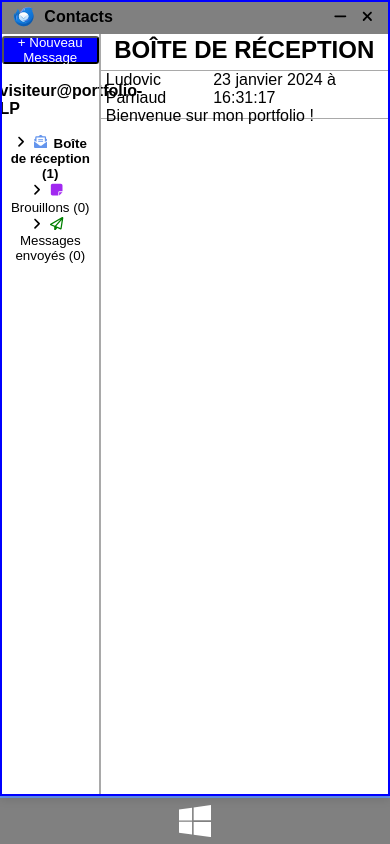
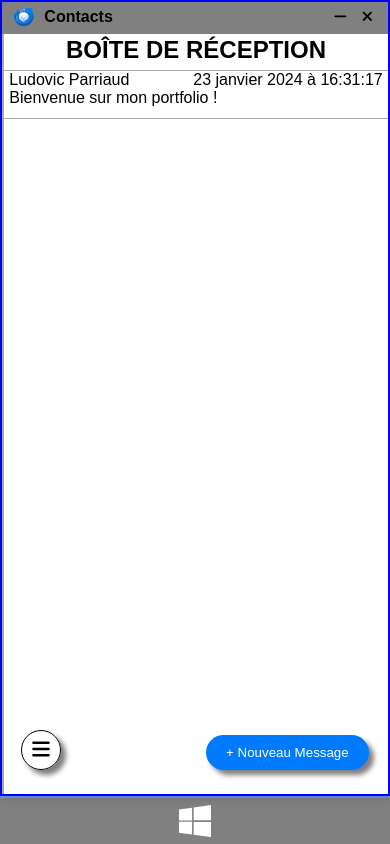
Before and after one commit to wtfshenei/ocr12-portfolio, a React (Create React App) app: page /desktop in a window 390 px wide. Both pictures are taken after a click on the element "Contacts". Built offline with nearby package versions, Linux system fonts and the light colour scheme; a web font is replaced by a local one.

Commit message:
fix(Mobile): MaJ des apps

```diff
--- /dev/null
+++ b/src/components/utils/icons/menu/menuIcon.jsx
@@ -0,0 +1,14 @@
+import React from 'react';
+
+const MenuIcon = () => {
+    return (
+        <div>
+            <svg xmlns="http://www.w3.org/2000/svg" viewBox="0 0 448 512" width="1.5em" height="1.5em">
+                <path
+                    d="M0 96C0 78.3 14.3 64 32 64H416c17.7 0 32 14.3 32 32s-14.3 32-32 32H32C14.3 128 0 113.7 0 96zM0 256c0-17.7 14.3-32 32-32H416c17.7 0 32 14.3 32 32s-14.3 32-32 32H32c-17.7 0-32-14.3-32-32zM448 416c0 17.7-14.3 32-32 32H32c-17.7 0-32-14.3-32-32s14.3-32 32-32H416c17.7 0 32 14.3 32 32z"/>
+            </svg>
+        </div>
+    );
+};
+
+export default MenuIcon;
--- a/src/containers/apps/thunderbird/thunderbird.jsx
+++ b/src/containers/apps/thunderbird/thunderbird.jsx
@@ -5,7 +5,7 @@ import {
     ContentLeftWrapper,
     ContentRightBar,
     ContentRightDisplay,
-    ContentRightWrapper,
+    ContentRightWrapper, FloatingMessageButton,
     MailingServiceButton,
     MailingServiceSpan,
     MailVisitor,
@@ -28,6 +28,8 @@ import {useDispatch, useSelector} from "react-redux";
 import {saveDraft, sendMail, setEditDraft} from "../../../redux/emails/emailsSlice";
 import AngleDown from "../../../components/utils/icons/angles/angleDown";
 import AngleRight from "../../../components/utils/icons/angles/angleRight";
+import CheckContent from "../../../components/checkContent/checkContent";
+import {useMobile} from "../../../mobile/utils/MobileContext";
 
 const Thunderbird = () => {
     const [activeFeature, setActiveFeature] = useState('InboxContent')
@@ -36,6 +38,9 @@ const Thunderbird = () => {
     const sentMessagesInStore = useSelector(state => state.mails.sentMessages)
     const [isEditingDraft, setIsEditingDraft] = useState(false)
     const [draftToEdit, setDraftToEdit] = useState(null)
+    const isMobile = useMobile()
+    const showFloatingMessageButton = isMobile && activeFeature !== 'NewMessageContent'
+    // const showNewMessageButtonDefault = !isMobile || activeFeature === 'NewMessageContent'
 
     useEffect(() => {
         const draftsFromLocalStorage = localStorage.getItem('drafts');
@@ -82,17 +87,17 @@ const Thunderbird = () => {
 
     const renderContent = () => {
         if (isEditingDraft) {
-            return <NewMessageContent draft={draftToEdit} onDraftSend={handleDraftSent} />
+            return <NewMessageContent draft={draftToEdit} onDraftSend={handleDraftSent}/>
         }
         switch (activeFeature) {
             case 'InboxContent':
-                return <InboxContent />
+                return <InboxContent/>
             case 'DraftContent':
-                return <DraftContent onEditDraft={handleEditDraft} />
+                return <DraftContent onEditDraft={handleEditDraft}/>
             case 'SentMessagesContent':
-                return <SentMessagesContent />
+                return <SentMessagesContent/>
             case 'NewMessageContent':
-                return <NewMessageContent />
+                return <NewMessageContent/>
             default:
                 return null
         }
@@ -100,42 +105,53 @@ const Thunderbird = () => {
 
     return (
         <ContentContainer>
-            <ContentLeftWrapper>
+            <CheckContent>
+                <ContentLeftWrapper isMobile={isMobile}>
+                    {!isMobile && (
                         <ContentLeftBar>
-                    <NewMessageButton onClick={() => handleSetActiveFeature('NewMessageContent', 'Nouveau Message')}>+ Nouveau Message</NewMessageButton>
+                            <NewMessageButton onClick={() => handleSetActiveFeature('NewMessageContent', 'Nouveau Message')}>
+                                + Nouveau Message
+                            </NewMessageButton>
                         </ContentLeftBar>
+                    )}
                     <MenuLeft>
                         <MenuTitleLeft>
-                        <AngleDown />
-                        <Envelope color={theme.colors.color1} />
+                            <AngleDown/>
+                            <Envelope color={theme.colors.color1}/>
                             <MailVisitor>visiteur@portfolio-LP</MailVisitor>
                         </MenuTitleLeft>
                         <MenuItemsLeft>
                             <li onClick={() => handleSetActiveFeature('InboxContent', 'Boîte de réception')}>
                                 <MailingServiceButton active={activeFeature === 'InboxContent'}>
-                                <AngleRight />
-                                <Inbox color={theme.colors.color1} />
+                                    <AngleRight/>
+                                    <Inbox color={theme.colors.color1}/>
                                     <MailingServiceSpan>Boîte de réception (1)</MailingServiceSpan>
                                 </MailingServiceButton>
                             </li>
                             <li onClick={() => handleSetActiveFeature('DraftContent', 'Brouillons')}>
                                 <MailingServiceButton active={activeFeature === 'DraftContent'}>
-                                <AngleRight />
-                                <Note color={theme.colors.color11} />
+                                    <AngleRight/>
+                                    <Note color={theme.colors.color11}/>
                                     <MailingServiceSpan>Brouillons ({useSelector(state => state.mails.drafts).length})</MailingServiceSpan>
                                 </MailingServiceButton>
                             </li>
                             <li onClick={() => handleSetActiveFeature('SentMessagesContent', 'Messages Envoyés')}>
                                 <MailingServiceButton active={activeFeature === 'SentMessagesContent'}>
-                                <AngleRight />
-                                <Paperplane color={theme.colors.color10} />
+                                    <AngleRight/>
+                                    <Paperplane color={theme.colors.color10}/>
                                     <MailingServiceSpan>Messages envoyés ({useSelector(state => state.mails.sentMessages).length})</MailingServiceSpan>
                                 </MailingServiceButton>
                             </li>
                         </MenuItemsLeft>
                     </MenuLeft>
                 </ContentLeftWrapper>
-            <VerticalBar />
+            </CheckContent>
+            {showFloatingMessageButton && (
+                <FloatingMessageButton onClick={() => handleSetActiveFeature('NewMessageContent', 'Nouveau Message')}>
+                    + Nouveau Message
+                </FloatingMessageButton>
+            )}
+            <VerticalBar/>
             <ContentRightWrapper>
                 <ContentRightBar>
                     <h2>{activeFeatureTitle.toUpperCase()}</h2>
--- a/src/containers/apps/thunderbird/thunderbird.styled.js
+++ b/src/containers/apps/thunderbird/thunderbird.styled.js
@@ -11,11 +11,11 @@ export const ContentContainer = styled.div`
   padding: 0;
 `
 export const ContentLeftWrapper = styled.div`
-  display: flex;
-  flex-direction: column;
-  max-width: 250px;
-  width: 25%;
-  height: 100%;
+    display: flex;
+    flex-direction: column;
+    max-width: ${({isMobile}) => isMobile ? 'none' : '250px'};
+    width: ${({isMobile}) => isMobile ? '100%' : '25%'};
+    height: 100%;
 `
 export const ContentLeftBar = styled.div`
   display: flex;
@@ -106,3 +106,16 @@ export const VerticalBar = styled.span`
   width: 0.1em;
   height: 100%;
 `
+export const FloatingMessageButton = styled.button`
+    position: fixed;
+    bottom: 3%;
+    right: 5%;
+    z-index: 10;
+    padding: 10px 20px;
+    border-radius: 50px;
+    background-color: #007bff;
+    color: white;
+    border: none;
+    cursor: pointer;
+    box-shadow: 5px 5px 5px rgba(0, 0, 0, 0.5);
+`
--- a/src/containers/apps/vscode/vscode.jsx
+++ b/src/containers/apps/vscode/vscode.jsx
@@ -5,11 +5,16 @@ import AngleRight from "../../../components/utils/icons/angles/angleRight";
 import Folder from "../../../components/utils/icons/folder/folder";
 import ReactIcon from "../../../components/utils/icons/react/reactIcon";
 import Javascript from "../../../components/utils/icons/javascript/javascript";
+import CheckContent from "../../../components/checkContent/checkContent";
+import {useMobile} from "../../../mobile/utils/MobileContext";
 
 const Vscode = () => {
+    const isMobile = useMobile()
+
     return (
         <ContentContainer>
-            <ContentLeftWrapper>
+            <CheckContent>
+                <ContentLeftWrapper isMobile={isMobile}>
                     <RowItemsTitle>
                         <AngleDown/>
                         <p className={'p-title'}>portfolio</p>
@@ -21,28 +26,29 @@ const Vscode = () => {
                             <p>src</p>
                         </RowItems>
                         <RowItems className={'child2'}>
-                        <AngleDown />
-                        <Folder />
+                            <AngleDown/>
+                            <Folder/>
                             <p>components</p>
                         </RowItems>
                         <RowItems className={'child3'}>
-                        <ReactIcon />
+                            <ReactIcon/>
                             <p>aboutMe.jsx</p>
                         </RowItems>
                         <RowItems className={'child3'}>
-                        <ReactIcon />
+                            <ReactIcon/>
                             <p>studies.jsx</p>
                         </RowItems>
                         <RowItems className={'child3'}>
-                        <ReactIcon />
+                            <ReactIcon/>
                             <p>career.jsx</p>
                         </RowItems>
                         <RowItems className={'child3'}>
-                        <Javascript fill={'yellow'} />
+                            <Javascript fill={'yellow'}/>
                             <p>picture.styled.js</p>
                         </RowItems>
                     </MenuItemsLeft>
                 </ContentLeftWrapper>
+            </CheckContent>
             <ContentRightWrapper>
                 <h2>RIGHT</h2>
             </ContentRightWrapper>
--- a/src/containers/apps/vscode/vscode.styled.js
+++ b/src/containers/apps/vscode/vscode.styled.js
@@ -1,5 +1,4 @@
 import styled from "styled-components";
-import Javascript from "../../../components/utils/icons/javascript/javascript";
 
 export const ContentContainer = styled.div`
     display: flex;
@@ -10,13 +9,13 @@ export const ContentContainer = styled.div`
     padding: 0;
 `
 export const ContentLeftWrapper = styled.div`
-  display: flex;
-  flex-direction: column;
-  max-width: 250px;
-  width: 25%;
-  height: 100%;
-  background-color: bisque;
-  padding: 0.25em;
+    display: flex;
+    flex-direction: column;
+    max-width: ${({isMobile}) => isMobile ? 'none' : '250px'};
+    width: ${({isMobile}) => isMobile ? '100%' : '25%'};
+    height: 100%;
+    background-color: bisque;
+    padding: 0.25em;
 `
 export const ContentRightWrapper = styled.div`
     display: flex;
--- a/src/index.js
+++ b/src/index.js
@@ -4,12 +4,15 @@ import App from './App';
 import {Provider} from "react-redux";
 import {store} from "./app/store";
 import {MobileProvider} from "./mobile/utils/MobileContext";
+import {FloatMenuProvider} from "./mobile/utils/FloatMenuContext";
 
 const root = ReactDOM.createRoot(document.getElementById('root'));
 root.render(
     <Provider store={store}>
         <MobileProvider>
-            <App/>
+            <FloatMenuProvider>
+                <App/>
+            </FloatMenuProvider>
         </MobileProvider>
     </Provider>
 );
--- /dev/null
+++ b/src/mobile/utils/FloatMenuContext.js
@@ -0,0 +1,19 @@
+import React, { createContext, useContext, useState } from 'react';
+
+const FloatMenuContext = createContext();
+
+export const useFloatMenu = () => useContext(FloatMenuContext);
+
+export const FloatMenuProvider = ({ children }) => {
+    const [isMenuVisible, setIsMenuVisible] = useState(false);
+    const [isMenuButtonVisible, setIsMenuButtonVisible] = useState(false);
+
+    const toggleMenuVisibility = () => setIsMenuVisible(!isMenuVisible);
+    const showMenuButton = (show) => setIsMenuButtonVisible(show);
+
+    return (
+        <FloatMenuContext.Provider value={{ isMenuVisible, toggleMenuVisibility, isMenuButtonVisible, showMenuButton }}>
+            {children}
+        </FloatMenuContext.Provider>
+    );
+};
```
Also changed, not shown: src/containers/apps/chrome/chrome.jsx (+29 -15 lines), src/containers/apps/chrome/chrome.styled.js (+93 -0 lines). Lines whose indentation alone changed are shown as unchanged.
